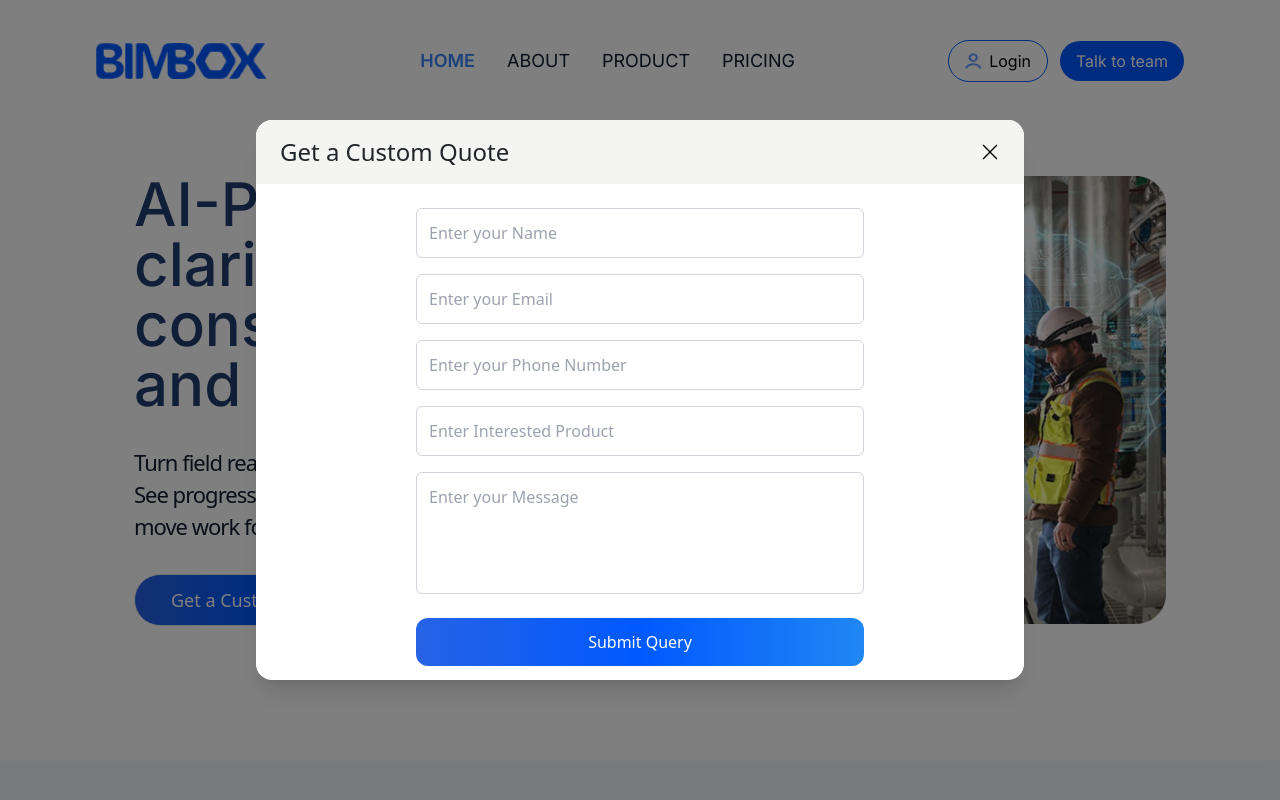
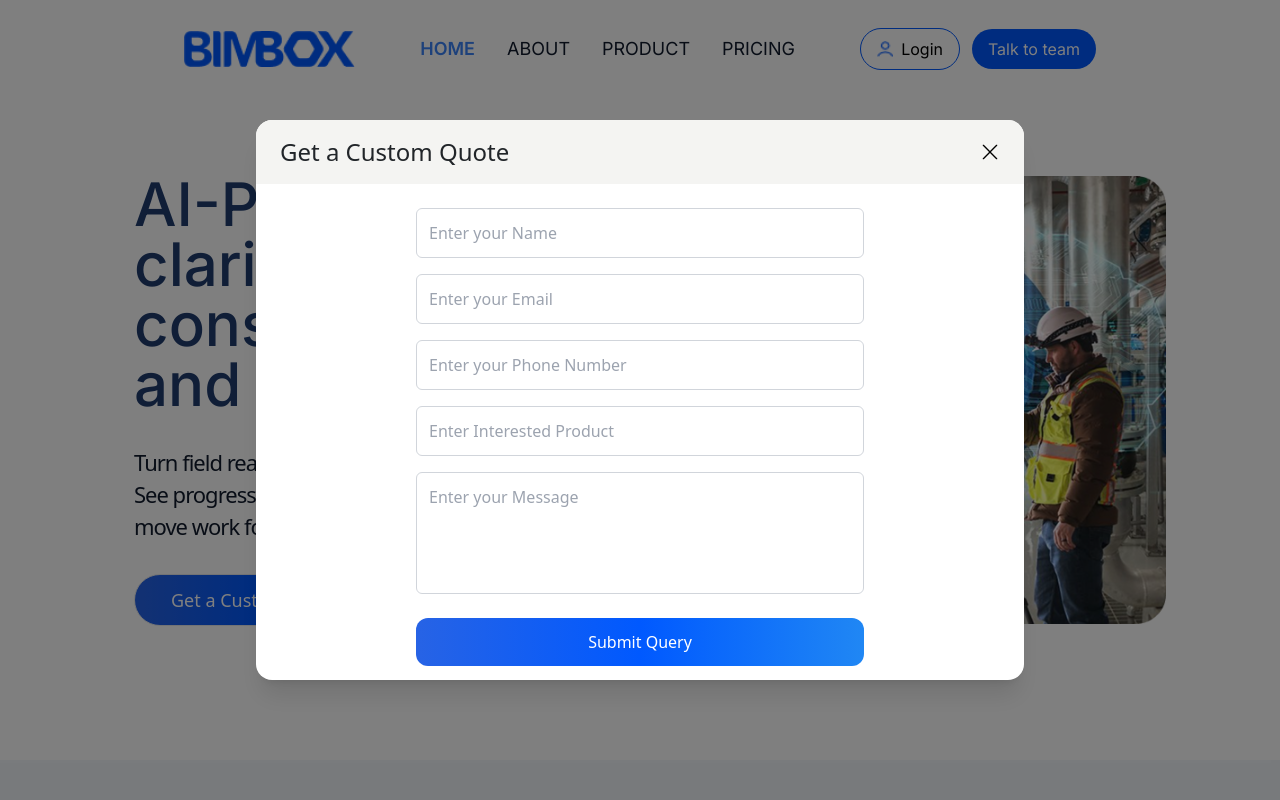
Before and after one commit to sambit2917/BIMBOX, a React (Vite) app: page /homeSection in a window 1280 px wide. Both pictures are taken after a click on the element "Get a Custom quote". Shown: the top 800 px of the page. Built offline with nearby package versions, Linux system fonts and the light colour scheme.

Commit message:
modification commit

```diff
--- a/src/components/footer/Footer.jsx
+++ b/src/components/footer/Footer.jsx
@@ -3,12 +3,12 @@ import FooterList from "./footerIterator/FooterList";
 import LowerFooter from "./footerIterator/LowerFooter";
 import MidFooter from "./footerIterator/MidFooter";
 import { motion, useInView } from "framer-motion";
-import QuoteModal from "../pages/QuoteModal";
+import QuoteModal from "../sectionContainers/sectionModals/QuoteModal";
 
 const Footer = () => {
-  const [open, setOpen] = useState(false)
-  const ref = useRef(null)
-  const isInview = useInView(ref,{amount: 0.2})
+  const [open, setOpen] = useState(false);
+  const ref = useRef(null);
+  const isInview = useInView(ref, { amount: 0.2 });
 
   const ctaBoxVariants = {
     hidden: { opacity: 0, y: "50%" },
@@ -19,16 +19,17 @@ const Footer = () => {
     },
   };
   return (
-    // Outer Container for the entire Footer section
+    <>
+      {/* Outer Container for the entire Footer section */}
       <div className="mt-10 flex flex-col items-center w-full lg:relative lg:pt-[10rem] lg:mt-28">
         {/* Call to Action Banner (the "first box") */}
         <motion.div
-        ref = {ref}
+          ref={ref}
           variants={ctaBoxVariants}
           initial="hidden"
           // whileInView="visible"
           // viewport={{ amount: 0.2 }}
-        animate = {isInview ? "visible" : "hidden"}
+          animate={isInview ? "visible" : "hidden"}
           className="w-11/12 max-w-7xl mx-auto bg-gradient-to-r from-[#0059FF] to-[#0CB7FA] rounded-3xl p-6 sm:p-10 md:p-12 lg:p-16 flex flex-col items-center text-center sm:flex-row sm:text-left sm:justify-between sm:gap-8 md:flex md:flex-col md:items-center md:gap-10 lg:flex lg:flex-col lg:items-start lg:gap-10 mt-20 md:mt-24 lg:absolute lg:bottom-[40rem] z-10"
         >
           <h1 className="text-2xl sm:text-4xl md:text-5xl lg:text-[60px] text-[#FFFFFF] font-inter font-semibold leading-tight tracking-tight mb-6 sm:mb-0 max-w-2xl lg:max-w-[90%]">
@@ -38,9 +39,11 @@ const Footer = () => {
             <button className="px-6 py-3 sm:px-7 sm:py-4 text-[#0059FF] text-base sm:text-lg lg:text-xl leading-[100%] font-sfpro font-semibold bg-white rounded-full whitespace-nowrap">
               Talk to Expert
             </button>
-          <span className="px-6 py-3 sm:px-8 sm:py-4 border border-white text-base sm:text-lg lg:text-xl leading-[100%] text-[#FFFFFF] font-sfpro font-bold rounded-full whitespace-nowrap" onClick={()=>setOpen((prev)=>!prev)}>
+            <span
+              className="px-6 py-3 sm:px-8 sm:py-4 border border-white text-base sm:text-lg lg:text-xl leading-[100%] text-[#FFFFFF] font-sfpro font-bold rounded-full whitespace-nowrap hover:cursor-pointer"
+              onClick={() => setOpen((prev) => !prev)}
+            >
               Get a quote
-            {open && (<QuoteModal onClose={()=>setOpen(false)} />)}
             </span>
           </div>
         </motion.div>
@@ -54,6 +57,14 @@ const Footer = () => {
           <LowerFooter />
         </div>
       </div>
+      {open && (
+        <QuoteModal
+          onClose={() => {
+            setOpen((prev) => !prev);
+          }}
+        />
+      )}
+    </>
   );
 };
 
--- a/src/components/navbar/NavBar.jsx
+++ b/src/components/navbar/NavBar.jsx
@@ -9,7 +9,7 @@ const NavBar = () => {
   const [menuOpen, setMenuOpen] = useState(false);
 
   return (
-    <nav className="m-auto w-full px-4 sm:px-6 md:px-8 lg:px-12 xl:px-24 py-4 sm:py-4 md:py-5 lg:py-7 xl:pt-10 fixed top-0 left-0 font-inter z-50 bg-white">
+    <nav className="m-auto w-full px-4 sm:px-6 md:px-8 lg:px-14 xl:px-[11.5rem] py-4 sm:py-4 md:py-5 lg:py-6 xl:py-7 fixed top-0 left-0 font-inter z-50 bg-white">
       <div className="flex items-center justify-between">
         <img
           src={logo}
--- a/src/components/sectionContainers/HeroSection.jsx
+++ b/src/components/sectionContainers/HeroSection.jsx
@@ -1,8 +1,8 @@
 import React, { useState } from "react";
 import surveyImage from "../../assets/images/SurveyImage.png";
 import { motion } from "framer-motion";
-import { pre } from "framer-motion/client";
-import QuoteModal from "../pages/QuoteModal";
+import { colgroup, pre } from "framer-motion/client";
+import QuoteModal from "./sectionModals/QuoteModal";
 
 const HeroSection = () => {
   const [open, setOpen] = useState(false);
@@ -43,6 +43,7 @@ const HeroSection = () => {
   };
 
   return (
+    <>
       <div className="w-full sm:min-h-[40rem] mx-auto py-10 flex flex-col items-center justify-center gap-7 sm:gap-3 md:flex-col lg:flex lg:flex-row lg:justify-center lg:items-center lg:gap-7 overflow-hidden ">
         <motion.div
           //? Animates the entire text container when it enters view
@@ -70,17 +71,10 @@ const HeroSection = () => {
           <motion.span
             variants={buttonVariants}
             transition={{ delay: 0.4 }}
-          className="px-6 py-3 sm:px-9 sm:py-3 lg:px-9 lg:py-4 border rounded-[2.1rem] bg-gradient-to-r from-[#2763E5] via-[#0059FF] to-[#2087F4] text-lg leading-[100%] text-white font-sfpro font-medium"
+            className="px-6 py-3 sm:px-9 sm:py-3 lg:px-9 lg:py-4 border rounded-[2.1rem] bg-gradient-to-r from-[#2763E5] via-[#0059FF] to-[#2087F4] text-lg leading-[100%] text-white font-sfpro font-medium hover:cursor-pointer"
             onClick={() => setOpen((prev) => !prev)}
           >
             Get a Custom quote
-          {open && (
-            <QuoteModal
-              onClose={() => {
-                setOpen(false);
-              }}
-            />
-          )}
           </motion.span>
         </motion.div>
         <motion.img
@@ -93,6 +87,14 @@ const HeroSection = () => {
           className="max-w-[20rem] md:h-[28rem] md:min-w-[28rem] lg:min-w-[28rem]"
         />
       </div>
+      {open && (
+        <QuoteModal
+          onClose={() => {
+            setOpen((prev) => !prev);
+          }}
+        />
+      )}
+    </>
   );
 };
 
--- a/src/components/pages/QuoteModal.jsx
+++ b/src/components/sectionContainers/sectionModals/QuoteModal.jsx
@@ -1,4 +1,4 @@
-import React, { useState } from "react";
+import React, { useEffect, useState } from "react";
 import { RxCross1 } from "react-icons/rx";
 
 const QuoteModal = ({ onClose }) => {
@@ -8,12 +8,12 @@ const QuoteModal = ({ onClose }) => {
     phonenumber: "",
     product: "",
     postContent: "",
-  })
+  });
 
   const handleChange = (e) => {
-    const {name, value} = e.target;
-    setInputs({...inputs, [name]: value})
-  }
+    const { name, value } = e.target;
+    setInputs({ ...inputs, [name]: value });
+  };
 
   const handleSubmit = (e) => {
     e.preventDefault();
@@ -23,12 +23,21 @@ const QuoteModal = ({ onClose }) => {
       phonenumber: "",
       product: "",
       postContent: "",
-    })
-    console.log(inputs)
-  }
+    });
+    console.log(inputs);
+  };
+
+  //? TO stop the body content scrolling while the modal is open.
+  useEffect(() => {
+    document.body.style.overflow = "hidden";
+    return () => {
+      document.body.style.overflow = "auto";
+    };
+  }, []);
+
   return (
     <div
-      className="fixed inset-0 bg-black/50 flex items-center justify-center px-4 sm:px-6 z-50"
+      className="fixed inset-0 bg-black/50 flex items-center justify-center py-8 px-4 sm:px-6 z-[60]"
       onClick={onClose}
     >
       <div
```
Also changed, not shown: src/components/sectionContainers/sectionModals/Modal.jsx (deleted). Lines whose indentation alone changed are shown as unchanged.
